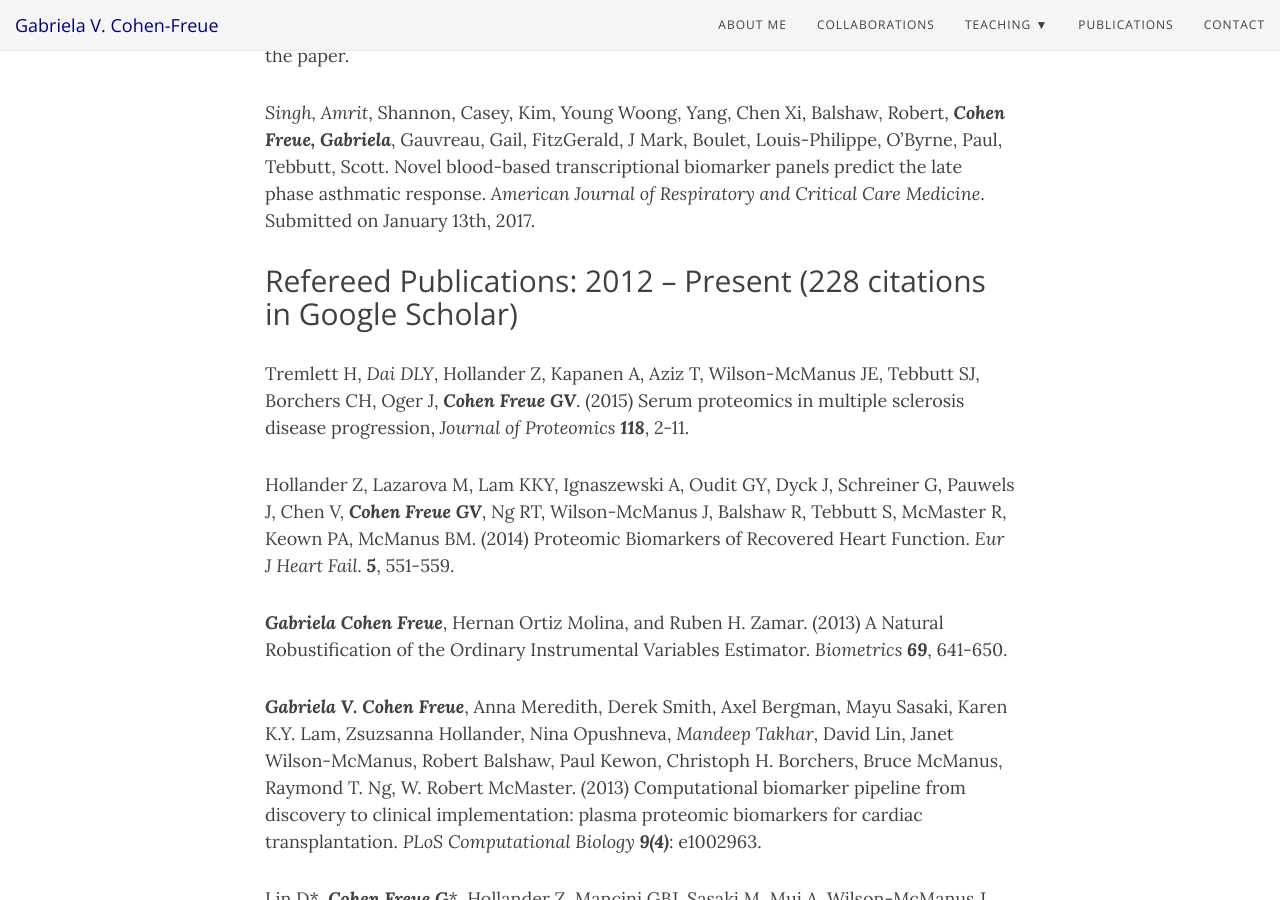
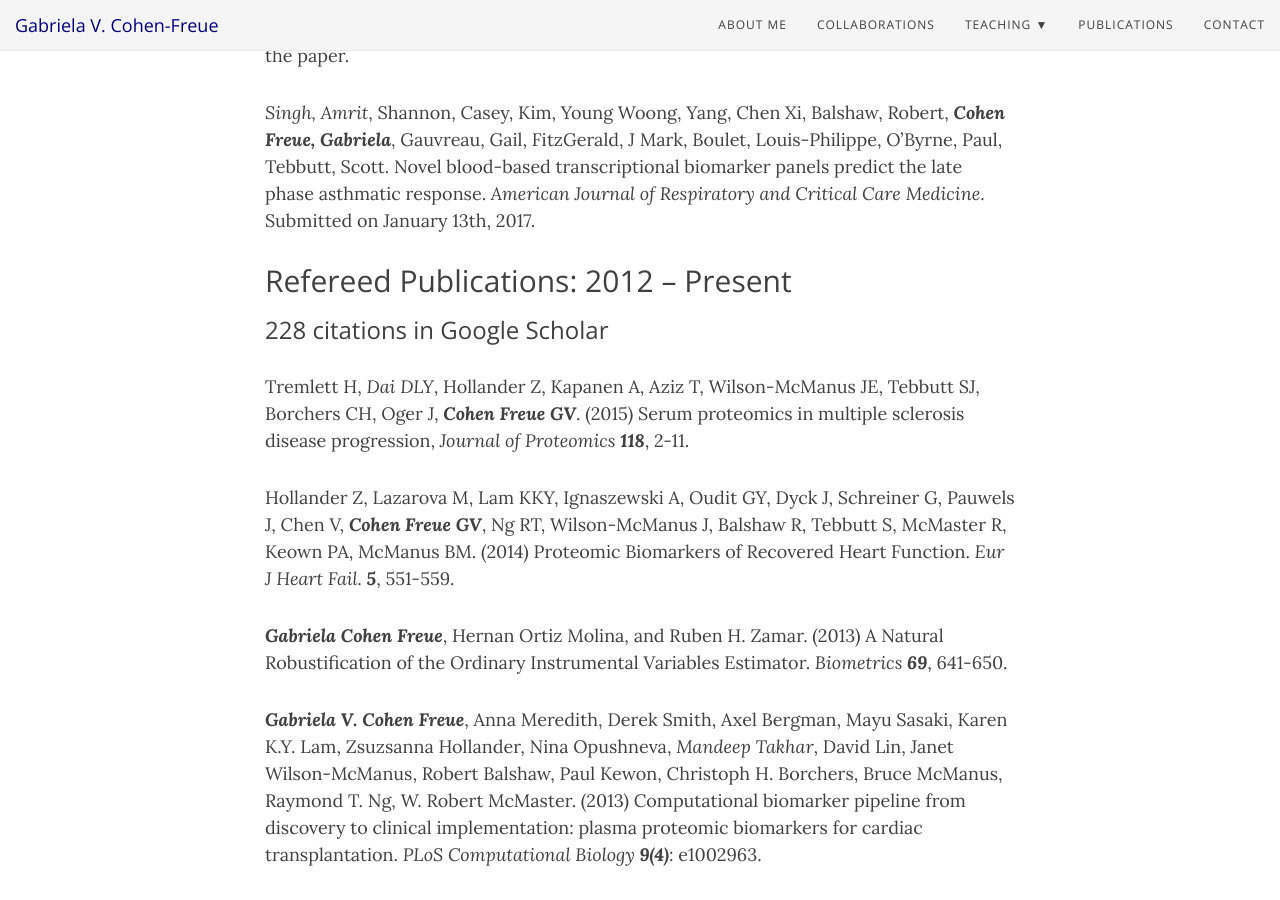
Before and after one commit to gcohenfr/gcohenfr.github.io, a Jekyll site: the page built from pub.md, in a window 1280 px wide and 900 px high, scrolled down 902 px. Built offline with Jekyll 4.4.1, drawn with Linux system fonts in a browser that asks for light colours; nearby versions of some CDN libraries.

Commit message:
Update pub.md

```diff
--- a/pub.md
+++ b/pub.md
@@ -15,7 +15,8 @@ Daisuke Ennishi, Ali Bashashati, Saeed Saberi, Christoffer Hother, Anja Mottok,
 
 *Singh, Amrit*, Shannon, Casey, Kim, Young Woong, Yang, Chen Xi, Balshaw, Robert, ***Cohen Freue, Gabriela***, Gauvreau, Gail, FitzGerald, J Mark, Boulet, Louis-Philippe, O'Byrne, Paul, Tebbutt, Scott. Novel blood-based transcriptional biomarker panels predict the late phase asthmatic response. *American Journal of Respiratory and Critical Care Medicine*. Submitted on January 13th, 2017.
 
-## Refereed Publications: 2012 -- Present (228 citations in Google Scholar)
+## Refereed Publications: 2012 -- Present
+### 228 citations in Google Scholar
 Tremlett H, *Dai DLY*, Hollander Z, Kapanen A, Aziz T, Wilson-McManus JE, Tebbutt SJ, Borchers CH, Oger J, ***Cohen Freue GV***. (2015) Serum proteomics in multiple sclerosis disease progression, *Journal of Proteomics* ***118***, 2-11.
 
 Hollander Z, Lazarova M, Lam KKY, Ignaszewski A, Oudit GY, Dyck J, Schreiner G, Pauwels J, Chen V, ***Cohen Freue GV***, Ng RT, Wilson-McManus J, Balshaw R, Tebbutt S, McMaster R, Keown PA, McManus BM. (2014) Proteomic Biomarkers of Recovered Heart Function. *Eur J Heart Fail.* ***5***, 551-559.
```
